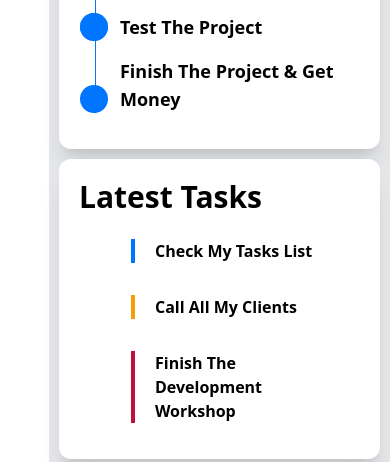
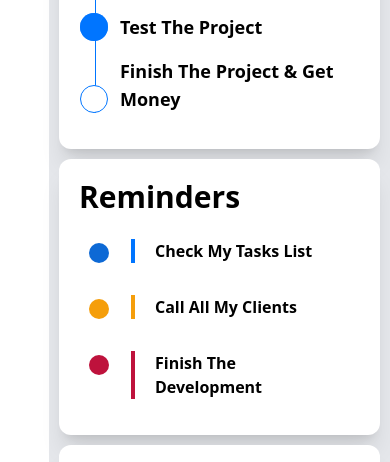
Before and after one commit to Islam-mohamed-74/Tailwind_Dashboard, a website: page index.html in a window 390 px wide. Shown: the part 3269-3731 px from the top of the page. Drawn offline with Linux system fonts and the light colour scheme.

Commit message:
the updated code with responsive design

```diff
--- a/index.html
+++ b/index.html
@@ -3,7 +3,7 @@
   <head>
     <meta charset="UTF-8" />
     <meta name="viewport" content="width=device-width, initial-scale=1.0" />
-    <link rel="stylesheet" href="src/output.css" />
+    <link rel="stylesheet" href="./src/output.css" />
     <link rel="stylesheet" href="./src/all.min.css" />
     <title>Dashboard</title>
   </head>
@@ -385,14 +385,14 @@
               <li class="mb-4 font-bold text-lg relative">
                 <p>Finish The Project & Get Money</p>
                 <span
-                  class="w-7 h-7 rounded-full absolute bg-blue -left-10 bottom-0 block"
+                  class="w-7 h-7 rounded-full border border-blue absolute bg-white -left-10 bottom-0 block"
                 >
                 </span>
               </li>
             </ul>
           </div>
           <div class="reminders bg-white p-5 shadow-xl rounded-xl">
-            <h2 class="text-3xl font-bold mb-6">latest tasks</h2>
+            <h2 class="text-3xl font-bold mb-6">reminders</h2>
             <div class="boxes ml-4">
               <div class="box mb-8">
                 <div
@@ -401,7 +401,7 @@
                   <p class="font-bold mb-1">Check My Tasks List</p>
                   <span class="text-grey">28/09/2022 - 12:00am </span>
                   <span
-                    class="absolute w-6 h-6 rounded-full bg-blue2 -left-14 top-3 translate-x-1/2"
+                    class="bool absolute w-6 h-6 rounded-full bg-blue2 -left-14 top-3 translate-x-1/2"
                   ></span>
                 </div>
               </div>
@@ -412,7 +412,7 @@
                   <p class="font-bold mb-1">Call All My Clients</p>
                   <span class="text-grey">05/11/2022 - 12:00am </span>
                   <span
-                    class="absolute w-6 h-6 rounded-full bg-orange -left-14 top-3 translate-x-1/2"
+                    class="bool absolute w-6 h-6 rounded-full bg-orange -left-14 top-3 translate-x-1/2"
                   ></span>
                 </div>
               </div>
@@ -420,10 +420,10 @@
                 <div
                   class="info relative mx-9 pl-5 mb-4 border-l-4 border-rose-700"
                 >
-                  <p class="font-bold mb-1">Finish The Development Workshop</p>
+                  <p class="font-bold mb-1">Finish The Development</p>
                   <span class="text-grey">20/12/2022 - 12:00am </span>
                   <span
-                    class="absolute w-6 h-6 rounded-full bg-rose-700 -left-14 top-3 translate-x-1/2"
+                    class="bool absolute w-6 h-6 rounded-full bg-rose-700 -left-14 top-3 translate-x-1/2"
                   ></span>
                 </div>
               </div>
--- a/src/input.css
+++ b/src/input.css
@@ -51,6 +51,15 @@
   .latest-news .box .image {
     margin-bottom: 10px;
   }
+  .reminders .bool {
+    @apply w-5 h-5 top-1 block;
+  }
+  table tbody td span {
+    @apply block p-1;
+  }
+  table tbody img {
+    @apply block mb-4;
+  }
 }
 table tbody tr {
   @apply hover:bg-gray-100 transition-all duration-300;
```
Also changed, not shown: src/output.css.
